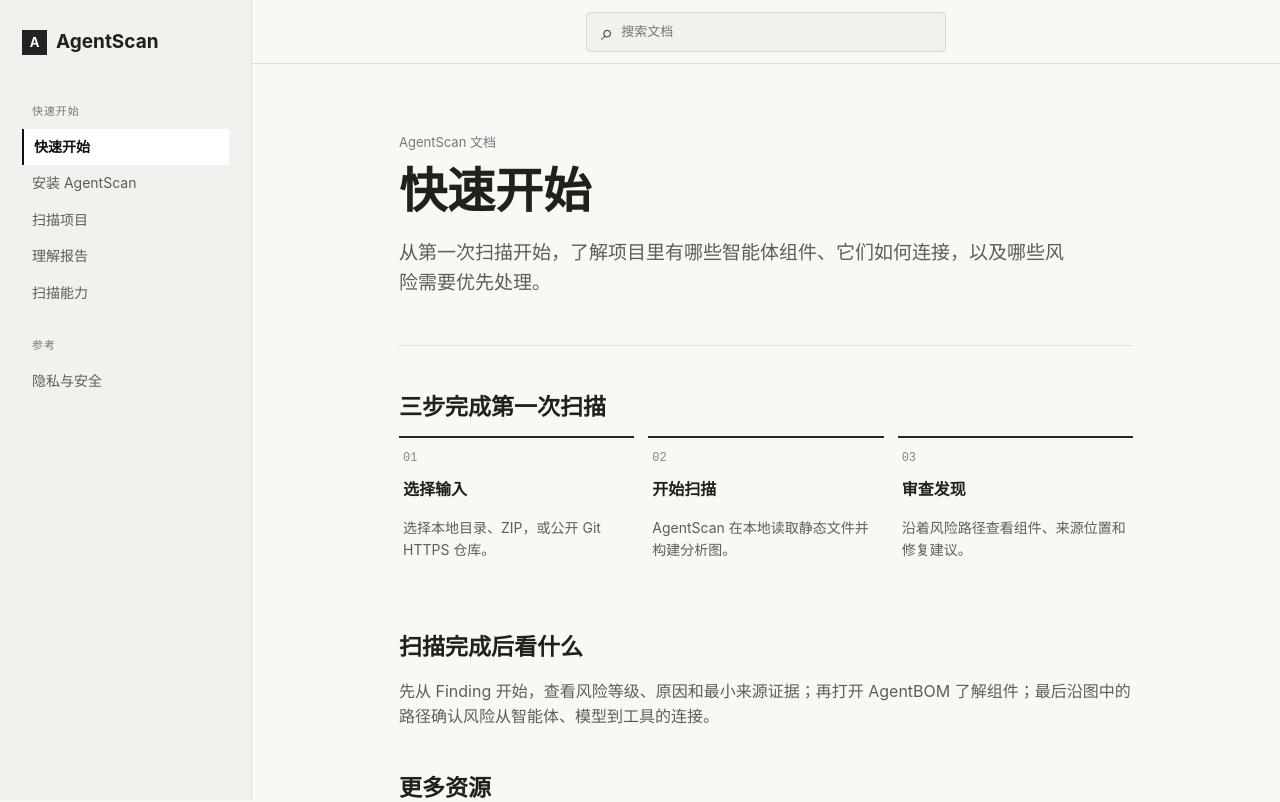
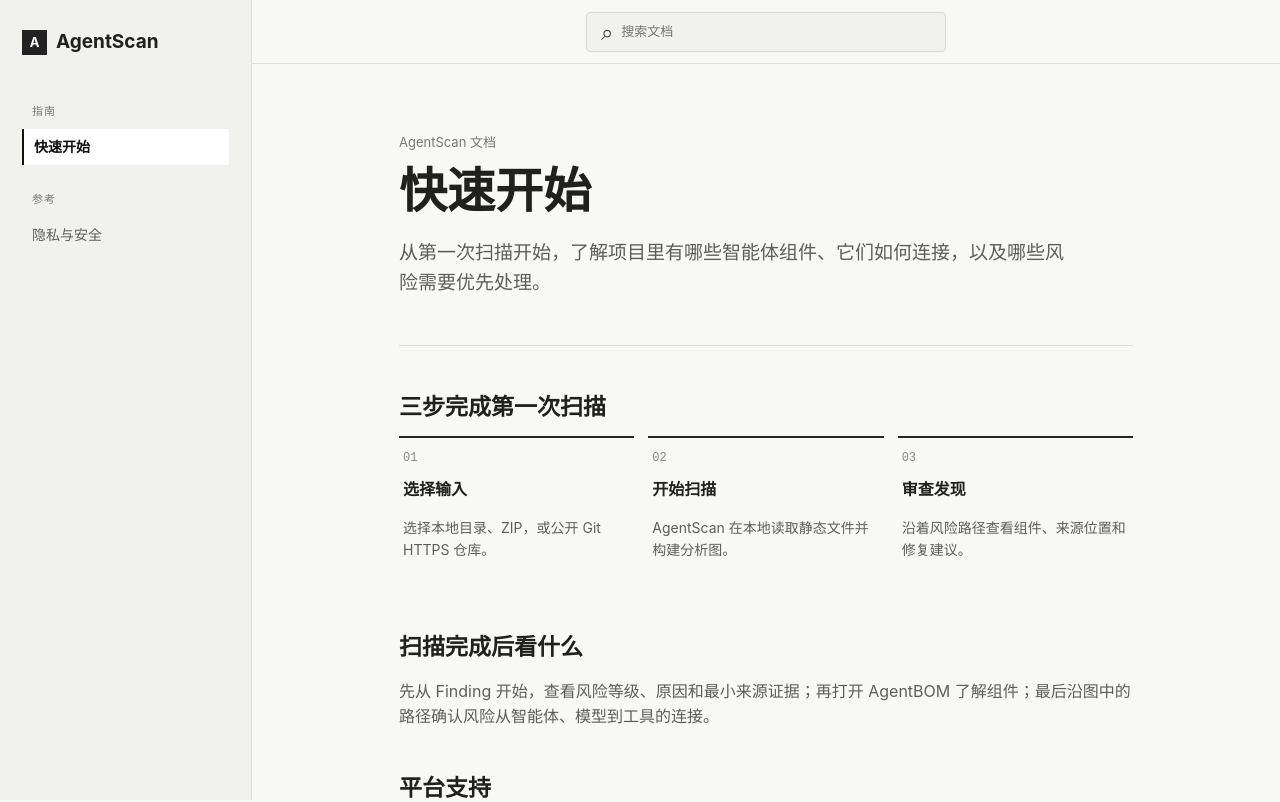
Before and after one commit to ShiinaYuki/AgentScan-docs, a React (Vite) app: page / in a window 1280 px wide. Shown: the top 802 px of the page. Built offline with nearby package versions, Linux system fonts and the light colour scheme.

Commit message:
refactor(docs): combine guide content into quickstart page

```diff
--- a/src/main.tsx
+++ b/src/main.tsx
@@ -3,7 +3,7 @@ import { createRoot } from 'react-dom/client'
 import './style.css'
 
 type Page={title:string;intro:string;body:JSX.Element}
-const nav=[['quickstart','快速开始'],['install','安装 AgentScan'],['scan','扫描项目'],['report','理解报告'],['capabilities','扫描能力'],['privacy','隐私与安全']]
+const nav=[['quickstart','快速开始'],['privacy','隐私与安全']]
 function PageBody({id}:{id:string}){const pages:Record<string,Page>={
 quickstart:{title:'快速开始',intro:'从第一次扫描开始，了解项目里有哪些智能体组件、它们如何连接，以及哪些风险需要优先处理。',body:<><h2 id="steps">三步完成第一次扫描</h2><div className="steps"><Step n="01" t="选择输入" d="选择本地目录、ZIP，或公开 Git HTTPS 仓库。"/><Step n="02" t="开始扫描" d="AgentScan 在本地读取静态文件并构建分析图。"/><Step n="03" t="审查发现" d="沿着风险路径查看组件、来源位置和修复建议。"/></div><h2 id="result">扫描完成后看什么</h2><p>先从 Finding 开始，查看风险等级、原因和最小来源证据；再打开 AgentBOM 了解组件；最后沿图中的路径确认风险从智能体、模型到工具的连接。</p></>},
 install:{title:'安装 AgentScan',intro:'选择你的操作系统，下载应用并启动第一次本地扫描。',body:<><h2 id="platform">平台支持</h2><div className="table"><b>macOS</b><span>arm64、x64</span><b>Linux</b><span>x64</span><b>Windows</b><span>当前未发布</span></div><h2 id="download">下载安装包</h2><p>从 <a href="https://github.com/aicensus-labs/AgentScan/releases" target="_blank" rel="noreferrer">GitHub Releases ↗</a> 下载对应平台的安装包。安装用户不需要预先安装 Python、Node.js、Git 或项目依赖。</p><h2 id="check">启动前检查</h2><p>首次运行后，选择一个明确授权的项目目录或归档。AgentScan 会在受控的临时目录中完成材料准备和分析。</p></>},
@@ -11,7 +11,7 @@ scan:{title:'扫描项目',intro:'AgentScan 支持三种输入方式，每种输
 report:{title:'理解报告',intro:'报告把风险发现、组件清单和来源证据放在同一条可追溯路径上。',body:<><h2 id="order">推荐阅读顺序</h2><ol><li>先看 Finding 的严重性、置信度和原因。</li><li>打开来源证据，确认结论对应的文件和位置。</li><li>沿风险路径查看智能体、模型和工具之间的关系。</li><li>结合 remediation 判断下一步修改方向。</li></ol><h2 id="areas">三个核心区域</h2><p><b>Finding</b> 表示风险结论；<b>AgentBOM</b> 展示确认过的组件；图展示语义连接和风险经过的路径。</p></>},
 capabilities:{title:'扫描能力',intro:'了解当前版本支持的输入、输出和运行边界。',body:<><h2 id="support">当前支持</h2><p>支持本地目录、ZIP 和公开 Git HTTPS 输入；提供 AgentBOM、Finding、风险图、来源位置、分析警告和输入 provenance。</p><h2 id="scope">分析范围</h2><p>AgentFlow 负责框架语义和风险分析，AgentScan 负责安全获取、生命周期管理、结果校验、脱敏和展示。</p><h2 id="limits">当前限制</h2><p>报告持久化与导出、Windows、Linux arm64 以及运行时动态监控暂不属于当前版本能力。</p></>},
 privacy:{title:'隐私与安全',intro:'AgentScan 面向本地静态分析设计，扫描材料不会被当作可执行程序处理。',body:<><h2 id="execute">不会执行什么</h2><p>不会执行项目代码、导入模块、安装依赖、运行 package scripts、加载插件、启动智能体或工具，也不会连接项目配置中的端点。</p><h2 id="data">数据如何处理</h2><p>输入材料在 AgentScan 管理的临时目录中处理。结果跨进程展示前会经过字段投影、路径最小化和秘密形状值脱敏，临时结果在扫描结束后清理。</p><h2 id="warnings">分析警告</h2><p>读取、解码、解析或资源限制错误会作为警告保留，不会被转换成“没有风险”的结论。</p></>}}
-const page=pages[id]||pages.quickstart;const toc=id==='install'?[['platform','平台支持'],['download','下载安装包'],['check','启动前检查']]:id==='scan'?[['local','本地目录'],['zip','ZIP 压缩包'],['git','公开 Git 仓库']]:id==='report'?[['order','推荐阅读顺序'],['areas','三个核心区域']]:id==='capabilities'?[['support','当前支持'],['scope','分析范围'],['limits','当前限制']]:id==='privacy'?[['execute','不会执行什么'],['data','数据如何处理'],['warnings','分析警告']]:[['steps','三步完成第一次扫描'],['result','扫描完成后看什么']];return <article><div className="eyebrow">AgentScan 文档</div><h1>{page.title}</h1><p className="lead">{page.intro}</p><hr/>{page.body}{id==='quickstart'&&<><h2>更多资源</h2><div className="links"><a href="https://github.com/aicensus-labs/AgentScan/releases" target="_blank" rel="noreferrer"><b>下载</b><small>获取 AgentScan 安装包 ↗</small></a><a href="https://github.com/aicensus-labs/AgentScan" target="_blank" rel="noreferrer"><b>源代码</b><small>查看项目源码 ↗</small></a><a href="https://github.com/aicensus-labs/AgentScan/issues" target="_blank" rel="noreferrer"><b>咨询</b><small>在 GitHub Issues 提问 ↗</small></a></div></>}</article>}
+const page=id==='quickstart'?{title:'快速开始',intro:pages.quickstart.intro,body:<>{pages.quickstart.body}{pages.install.body}{pages.scan.body}{pages.report.body}{pages.capabilities.body}</>}:pages.privacy;const toc=id==='quickstart'?[['steps','三步完成第一次扫描'],['platform','平台支持'],['local','选择项目'],['order','理解报告'],['support','扫描能力']]:id==='install'?[['platform','平台支持'],['download','下载安装包'],['check','启动前检查']]:id==='scan'?[['local','本地目录'],['zip','ZIP 压缩包'],['git','公开 Git 仓库']]:id==='report'?[['order','推荐阅读顺序'],['areas','三个核心区域']]:id==='capabilities'?[['support','当前支持'],['scope','分析范围'],['limits','当前限制']]:id==='privacy'?[['execute','不会执行什么'],['data','数据如何处理'],['warnings','分析警告']]:[['steps','三步完成第一次扫描'],['result','扫描完成后看什么']];return <article><div className="eyebrow">AgentScan 文档</div><h1>{page.title}</h1><p className="lead">{page.intro}</p><hr/>{page.body}{id==='quickstart'&&<><h2>更多资源</h2><div className="links"><a href="https://github.com/aicensus-labs/AgentScan/releases" target="_blank" rel="noreferrer"><b>下载</b><small>获取 AgentScan 安装包 ↗</small></a><a href="https://github.com/aicensus-labs/AgentScan" target="_blank" rel="noreferrer"><b>源代码</b><small>查看项目源码 ↗</small></a><a href="https://github.com/aicensus-labs/AgentScan/issues" target="_blank" rel="noreferrer"><b>咨询</b><small>在 GitHub Issues 提问 ↗</small></a></div></>}</article>}
 function Step({n,t,d}:{n:string;t:string;d:string}){return <div className="step"><span>{n}</span><h3>{t}</h3><p>{d}</p></div>}
-function App(){const [id,setId]=useState(location.hash.slice(1)||'quickstart');useEffect(()=>{const f=()=>setId(location.hash.slice(1)||'quickstart');addEventListener('hashchange',f);return()=>removeEventListener('hashchange',f)},[]);return <div className="shell"><aside><div className="brand"><span className="mark">A</span> AgentScan</div><div className="label">快速开始</div>{nav.slice(0,5).map(([key,label])=><a className={id===key?'active sub':''} href={'#'+key} key={key}>{label}</a>)}<div className="label">参考</div>{nav.slice(5).map(([key,label])=><a className={id===key?'active':''} href={'#'+key} key={key}>{label}</a>)}</aside><main><header><div className="search"><span>⌕</span><input aria-label="搜索文档" placeholder="搜索文档"/></div></header><PageBody id={id}/></main></div>}
+function App(){const [id,setId]=useState(location.hash.slice(1)||'quickstart');useEffect(()=>{const f=()=>setId(location.hash.slice(1)||'quickstart');addEventListener('hashchange',f);return()=>removeEventListener('hashchange',f)},[]);return <div className="shell"><aside><div className="brand"><span className="mark">A</span> AgentScan</div><div className="label">指南</div>{nav.slice(0,1).map(([key,label])=><a className={id===key?'active sub':''} href={'#'+key} key={key}>{label}</a>)}<div className="label">参考</div>{nav.slice(1).map(([key,label])=><a className={id===key?'active':''} href={'#'+key} key={key}>{label}</a>)}</aside><main><header><div className="search"><span>⌕</span><input aria-label="搜索文档" placeholder="搜索文档"/></div></header><PageBody id={id}/></main></div>}
 createRoot(document.getElementById('root')!).render(<StrictMode><App/></StrictMode>)
```
